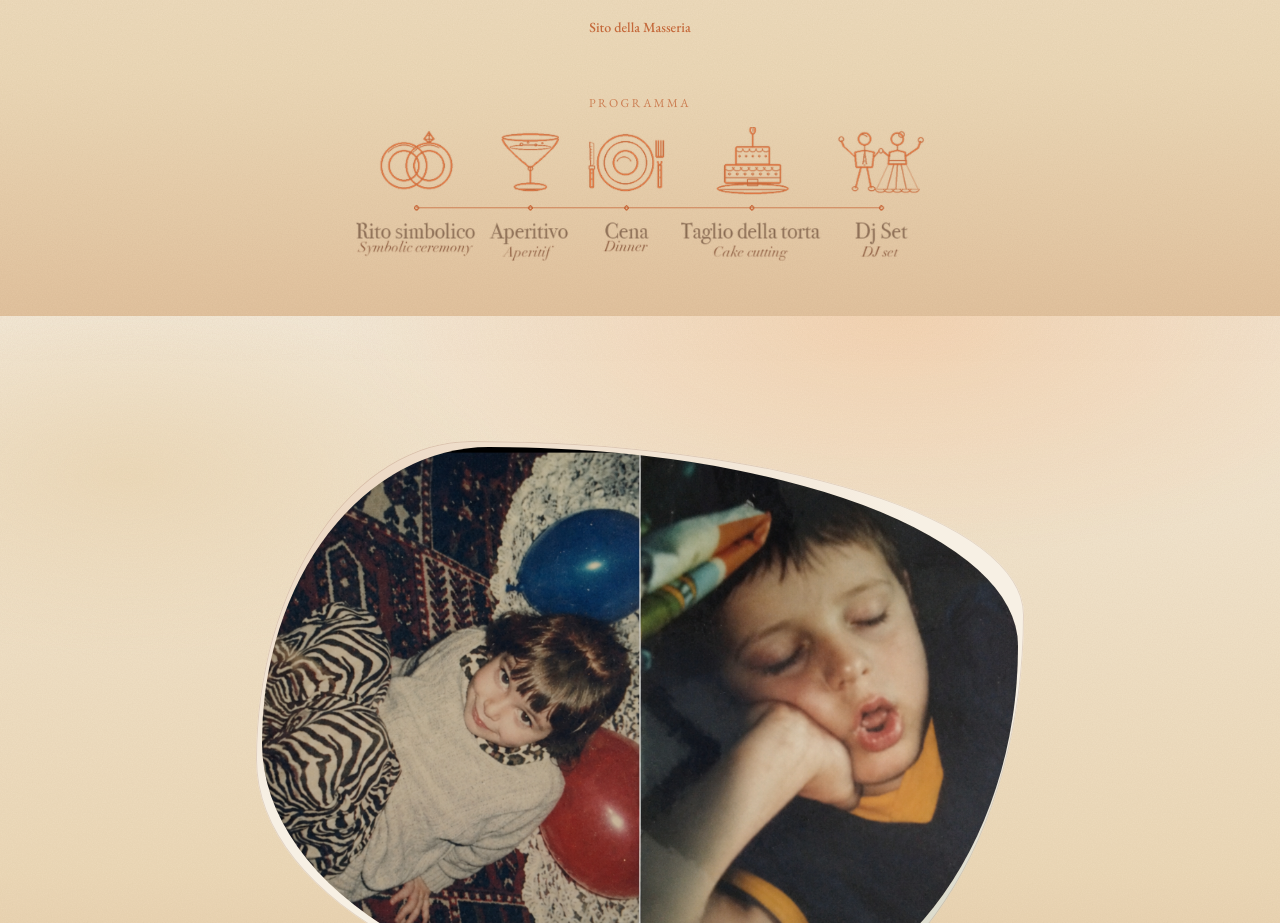
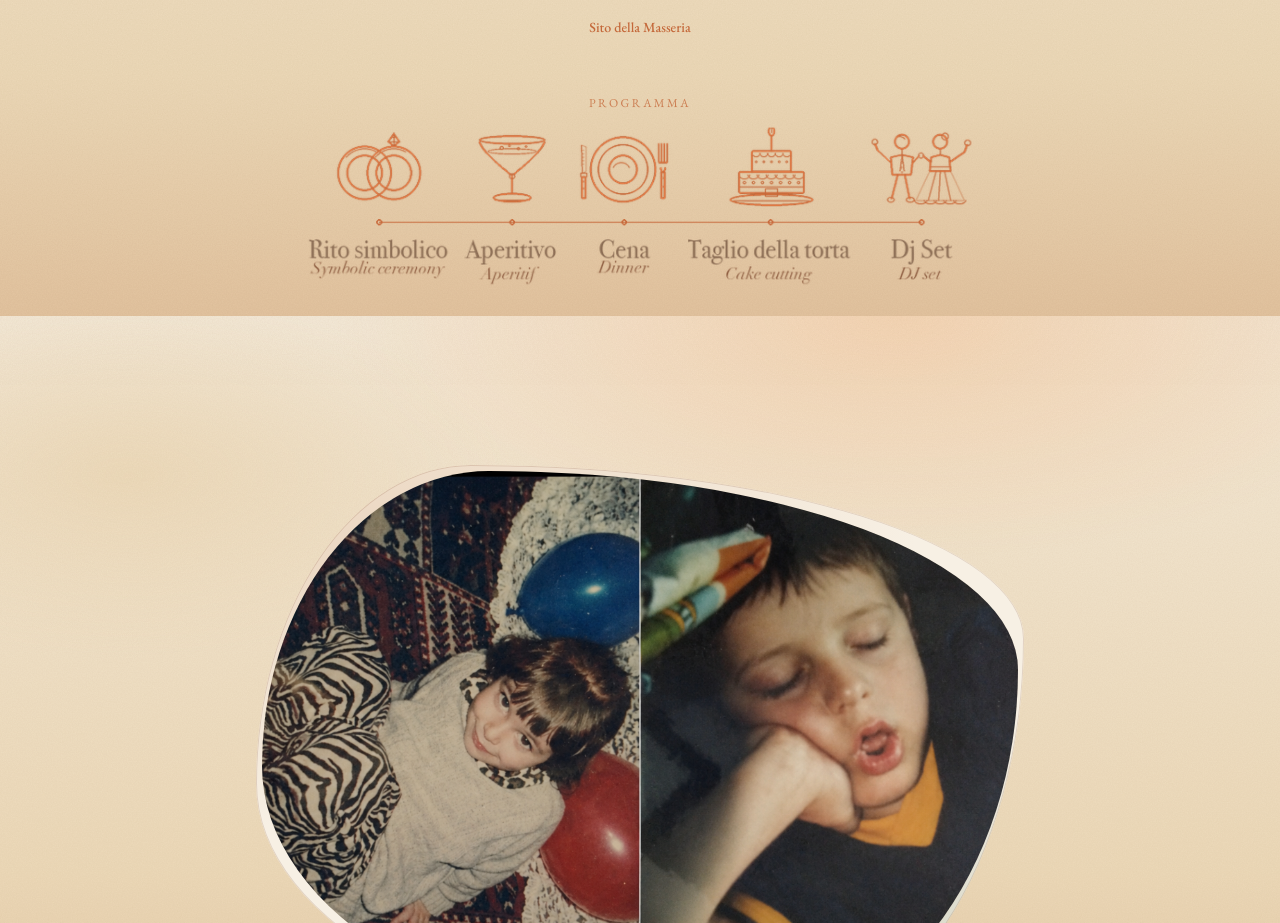
Before and after one commit to drizzoai-afk/wedding-site, a Next.js app: page / in a window 1280 px wide. Shown: the part 2084-3007 px from the top of the page. Built offline with nearby package versions, Linux system fonts and the light colour scheme.

Commit message:
fix: cache-bust timeline and allow max-w-2xl for larger type

```diff
--- a/components/place-day-section.tsx
+++ b/components/place-day-section.tsx
@@ -52,11 +52,11 @@ export function PlaceDaySection() {
             <div className="mt-3 w-full">
               {/* eslint-disable-next-line @next/next/no-img-element */}
               <img
-                src={`${wedding.images.timeline.src}?v=20261030c`}
+                src={`${wedding.images.timeline.src}?v=20261030d`}
                 alt={wedding.images.timeline.alt}
                 width={wedding.images.timeline.width}
                 height={wedding.images.timeline.height}
-                className="mx-auto h-auto w-full max-w-xl"
+                className="mx-auto h-auto w-full max-w-2xl"
                 decoding="async"
               />
             </div>
```
